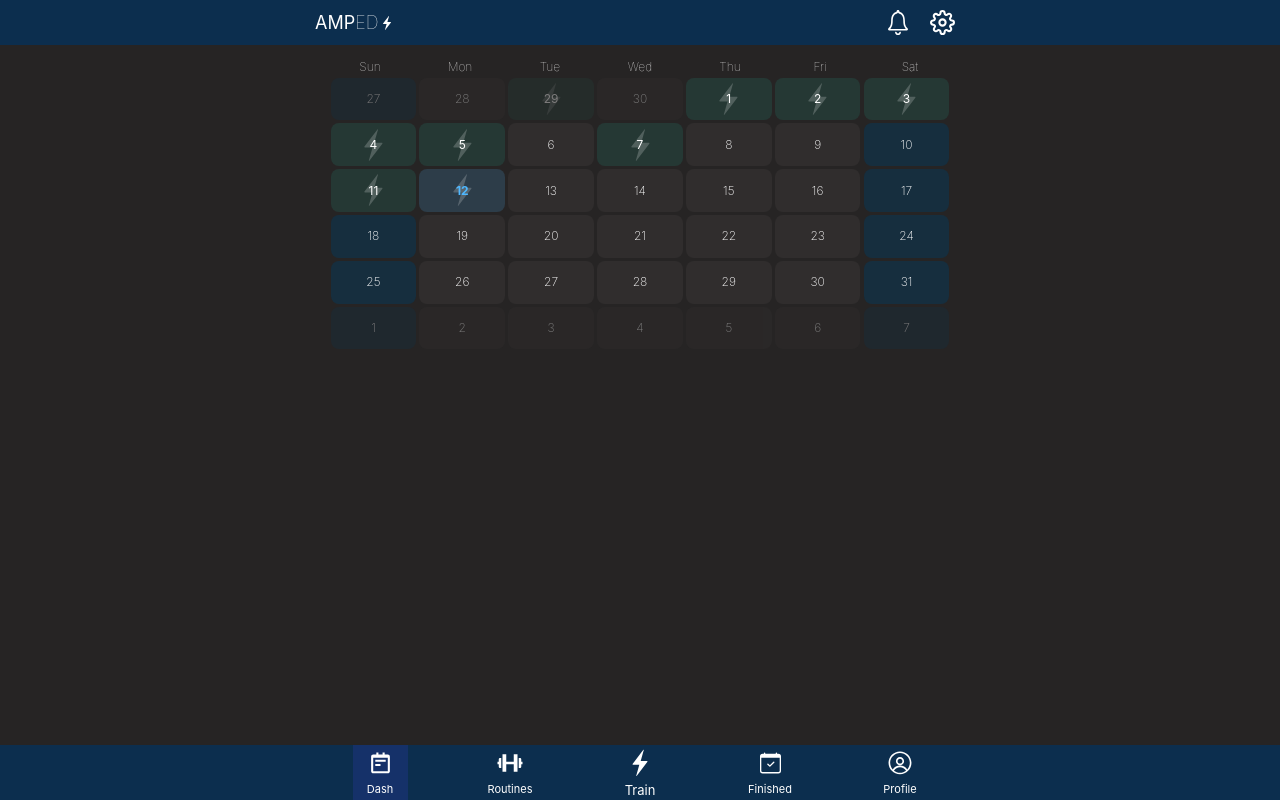
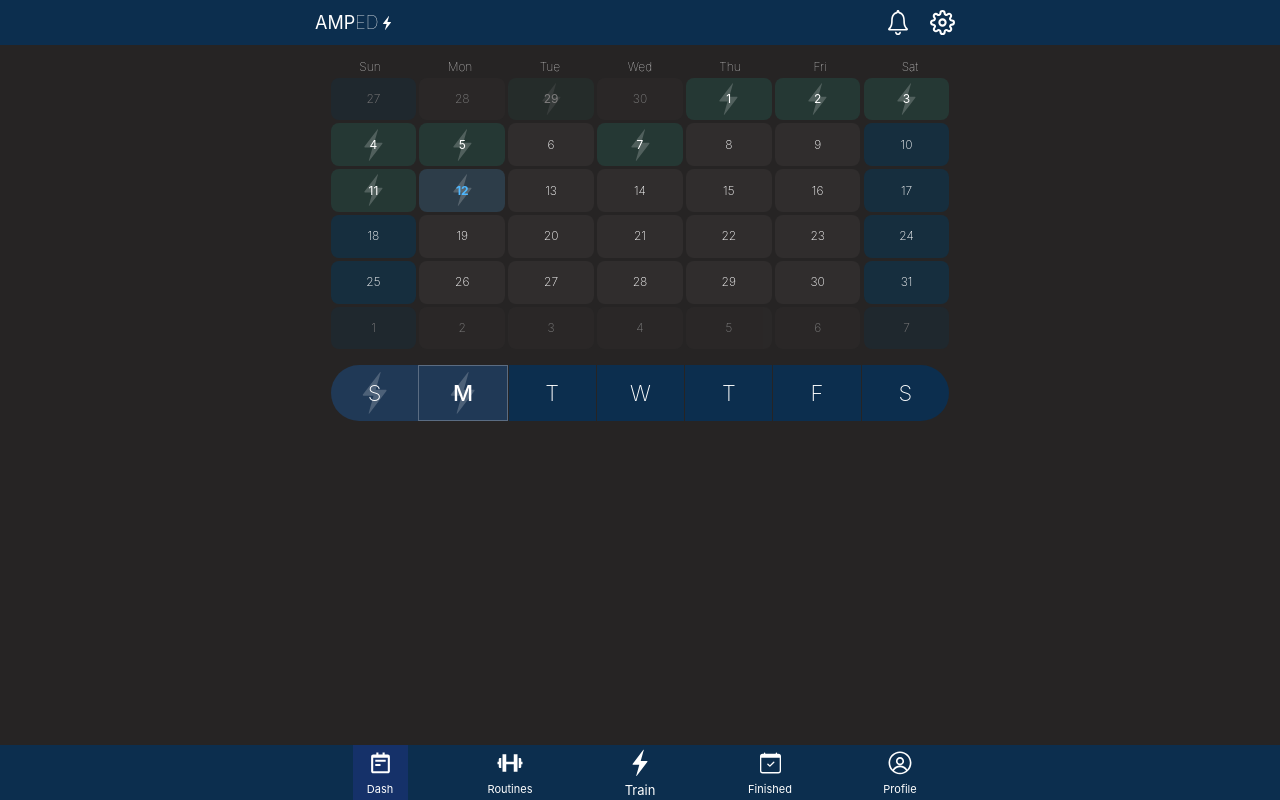
Before and after one commit to ryanhartwig/amped, a React (Create React App) app in the folder frontend/: page /home/dash in a window 1280 px wide. Built offline with nearby package versions, Linux system fonts and the light colour scheme.

Commit message:
Create WeeklyTarget component for weekly overview & weekly traning goal progress

```diff
--- a/frontend/src/components/calendar/Calendar.css
+++ b/frontend/src/components/calendar/Calendar.css
@@ -6,8 +6,6 @@
 
   width: 100vw;
   height: 40vh;
-
-
 
   max-width: 650px;
   max-height: 650px;
--- a/frontend/src/components/calendar/Day.tsx
+++ b/frontend/src/components/calendar/Day.tsx
@@ -20,7 +20,7 @@
   const session = (date.getFullYear() < today.getFullYear()
     || (date.getMonth() < today.getMonth() && date.getFullYear() === viewing.year)
     || (date.getDate() <= today.getDate() && date.getMonth() === viewing.month))
-  && Math.round(Math.random());
+  && !!Math.round(Math.random());
 
   return (
     <div className={clsx('Day', {ss})}>
@@ -31,7 +31,7 @@
         {ss},
         {session}
       )}>
-        {session ? <IoIosFlash size={'85%'} className='Day-content-flash' /> : <></>}
+        {session && <IoIosFlash size={'85%'} className='Day-content-flash' />}
         <p>{date.getDate()}</p>
 
       </div>
--- /dev/null
+++ b/frontend/src/components/stats/WeeklyTarget.css
@@ -0,0 +1,59 @@
+.WeeklyTarget {
+  display: flex;
+  justify-content: space-around;
+  align-items: center;
+  border-radius: 50px;
+  overflow: hidden;
+  position: relative;
+
+  height: clamp(40px, 60px, 7vh);
+
+  margin: 0 16px;
+
+}
+
+.WeeklyTarget-day {
+  display: flex;
+  justify-content: center;
+  align-items: center;
+  background: #0C2E4E;
+
+  border-left: 1px solid #262424;
+
+  width: 100%;
+  height: 100%;
+}
+.WeeklyTarget-day.trained {
+  background: #203956;
+}
+.WeeklyTarget-day:first-child {
+  border-left: none;
+}
+.WeeklyTarget-day.today {
+  border: 1px solid rgba(255, 255, 255, 0.257);
+}
+.WeeklyTarget-day.today p {
+  font-weight: 500;
+}
+
+.WeeklyTarget p {
+  font-size: 22px;
+  font-weight: 200;
+}
+
+.WeeklyTarget-trained {
+  position: absolute;
+  z-index: 0;
+
+  color: rgba(255, 255, 255, 0.2);
+}
+
+.WeeklyTarget-today {
+  display: flex;
+  flex-direction: column;
+  justify-content: space-between;
+  position: absolute;
+  color: #262424;
+
+  height: 120%;
+}
--- /dev/null
+++ b/frontend/src/components/stats/WeeklyTarget.tsx
@@ -0,0 +1,34 @@
+import clsx from 'clsx';
+import { IoIosFlash } from 'react-icons/io';
+import { days } from '../../utility/data/days_months';
+import './WeeklyTarget.css';
+
+// interface WeeklyTargetProps {
+
+// }
+
+export const WeeklyTarget = () => {
+
+  const today = new Date();
+
+  return (
+    <div className='WeeklyTarget'>
+      {days.map((d, i) => {
+        const trained = !!Math.round(Math.random() * 1.2) && i <= today.getDay();
+        return <div
+          className={clsx(
+            'WeeklyTarget-day',
+            {trained},
+            {'today': i === today.getDay()}
+          )}
+          key={`dash-target-${d}`}
+        >
+          {trained &&
+          <IoIosFlash size={'85%'} className='WeeklyTarget-trained' />}
+
+          <p>{d[0]}</p>
+        </div>
+      })}
+    </div>
+  )
+}
--- a/frontend/src/views/sub/Dash.css
+++ b/frontend/src/views/sub/Dash.css
@@ -1,4 +1,8 @@
 .Dash {
   margin: 0 auto;
-  width: fit-content;
+
+  width: 100%;
+  height: 100%;
+
+  max-width: 650px;
 }
--- a/frontend/src/views/sub/Dash.tsx
+++ b/frontend/src/views/sub/Dash.tsx
@@ -1,4 +1,5 @@
 import { Calendar } from '../../components/calendar/Calendar';
+import { WeeklyTarget } from '../../components/stats/WeeklyTarget';
 import './Dash.css';
 
 
@@ -13,6 +14,7 @@
   return (
     <div className='Dash'>
       <Calendar />
+      <WeeklyTarget />
     </div>
   )
 }
```
